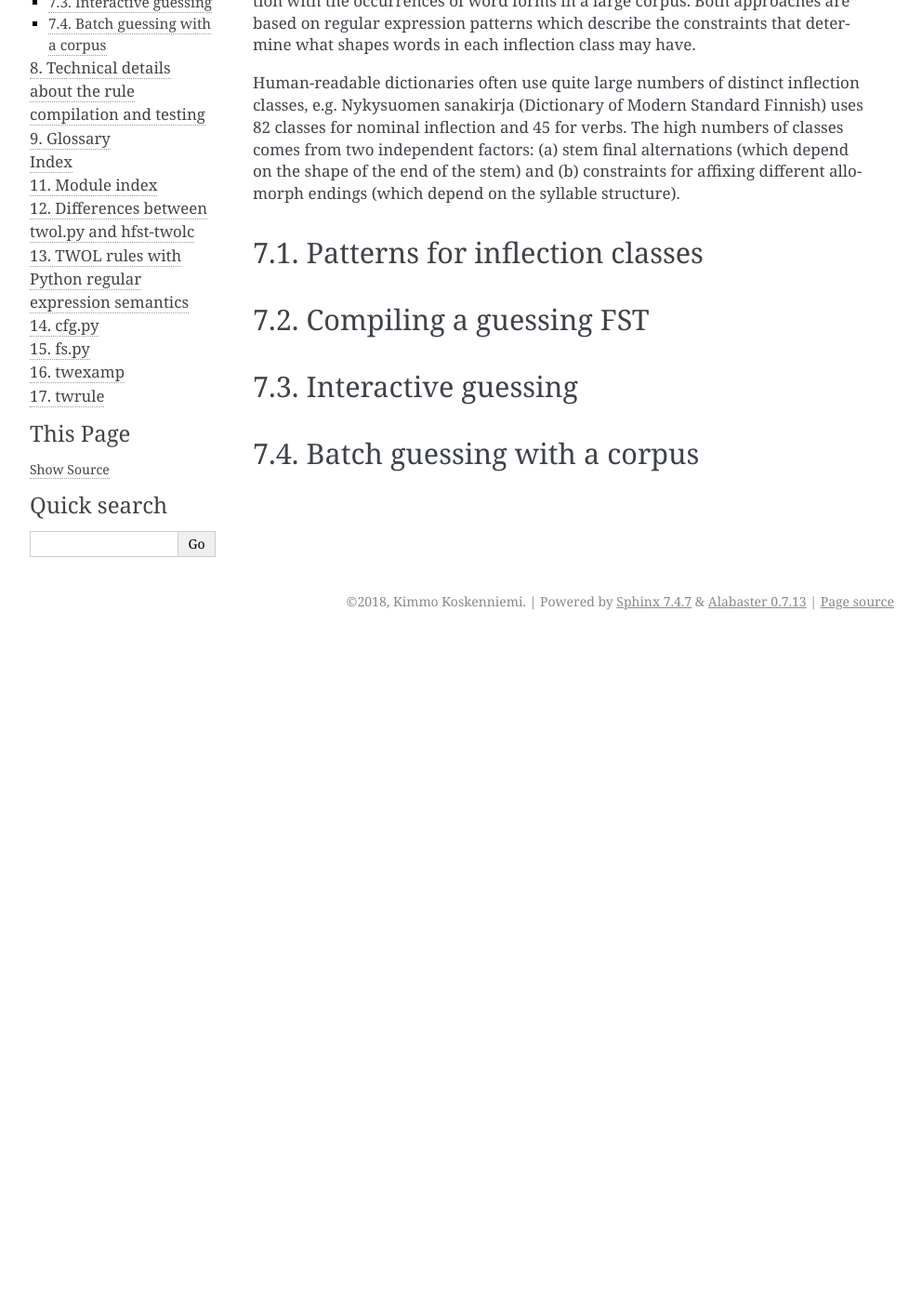
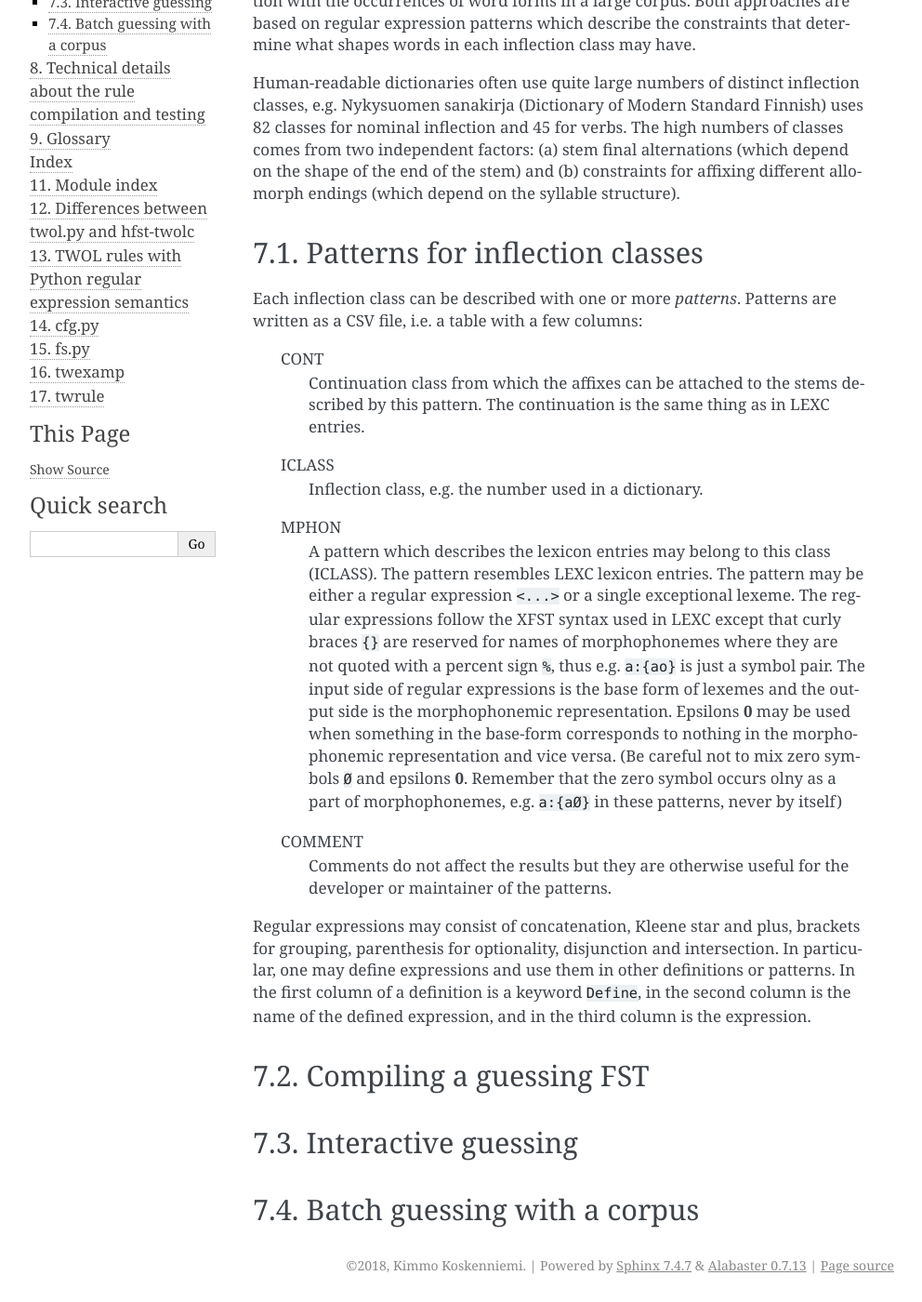
Before and after one commit to koskenni/pytwolc, a Sphinx documentation site: the page built from docs/lexguessing.rst, in a window 1280 px wide and 1400 px high, scrolled down 529 px. Shown: the whole window at 93% size, without its empty margins (148-1140 px from the left). Built offline with Sphinx 7.4.7, drawn with Linux system fonts in a browser that asks for light colours; before the commit the page ends 1215 px from its top, so only the background shows below that.

Commit message:
small changes

```diff
--- a/docs/lexguessing.rst
+++ b/docs/lexguessing.rst
@@ -16,7 +16,22 @@ Human-readable dictionaries often use quite large numbers of distinct inflection
 Patterns for inflection classes
 ===============================
 
+Each inflection class can be described with one or more *patterns*.  Patterns are written as a CSV file, i.e. a table with a few columns:
 
+    CONT
+        Continuation class from which the affixes can be attached to the stems described by this pattern.  The continuation is the same thing as in LEXC entries.
+
+    ICLASS
+        Inflection class, e.g. the number used in a dictionary.
+
+    MPHON
+        A pattern which describes the lexicon entries may belong to this class (ICLASS).  The pattern resembles LEXC lexicon entries.  The pattern may be either a regular expression ``<...>`` or a single exceptional lexeme.  The regular expressions follow the XFST syntax used in LEXC except that curly braces ``{}`` are reserved for names of morphophonemes where they are not quoted with a percent sign ``%``, thus e.g. ``a:{ao}`` is just a symbol pair.  The input side of regular expressions is the base form of lexemes and the output side is the morphophonemic representation.  Epsilons **0** may be used when something in the base-form corresponds to nothing in the morphophonemic representation and vice versa.  (Be careful not to mix zero symbols ``Ø`` and epsilons **0**.  Remember that the zero symbol occurs olny as a part of morphophonemes, e.g. ``a:{aØ}`` in these patterns, never by itself)
+
+    COMMENT
+        Comments do not affect the results but they are otherwise useful for the developer or maintainer of the patterns.
+
+
+Regular expressions may consist of concatenation, Kleene star and plus, brackets for grouping, parenthesis for optionality, disjunction and intersection.  In particular, one may define expressions and use them in other definitions or patterns.  In the first column of a definition is a keyword ``Define``, in the second column is the name of the defined expression, and in the third column is the expression.
 
 Compiling a guessing FST
 ========================
```
Also changed, not shown: 1 other file.
